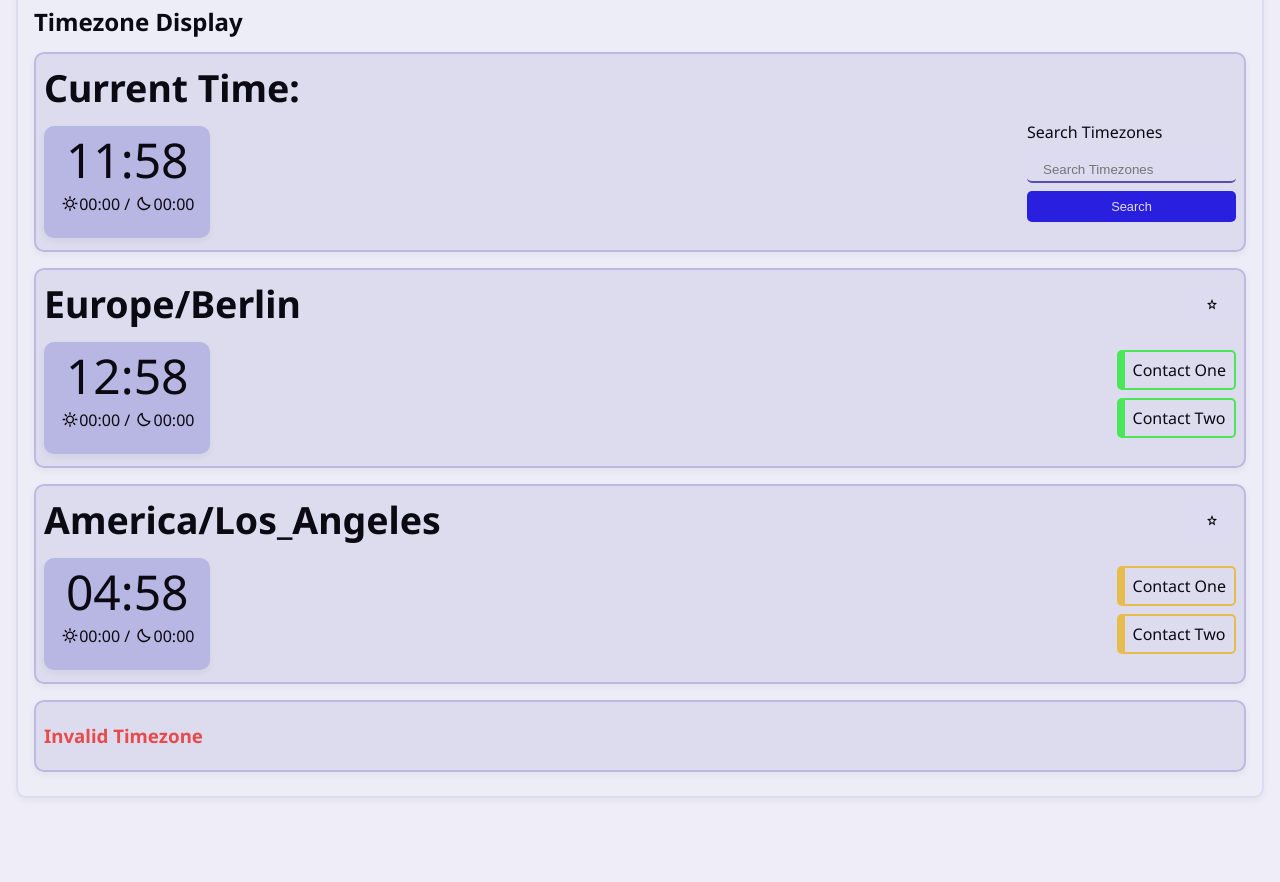
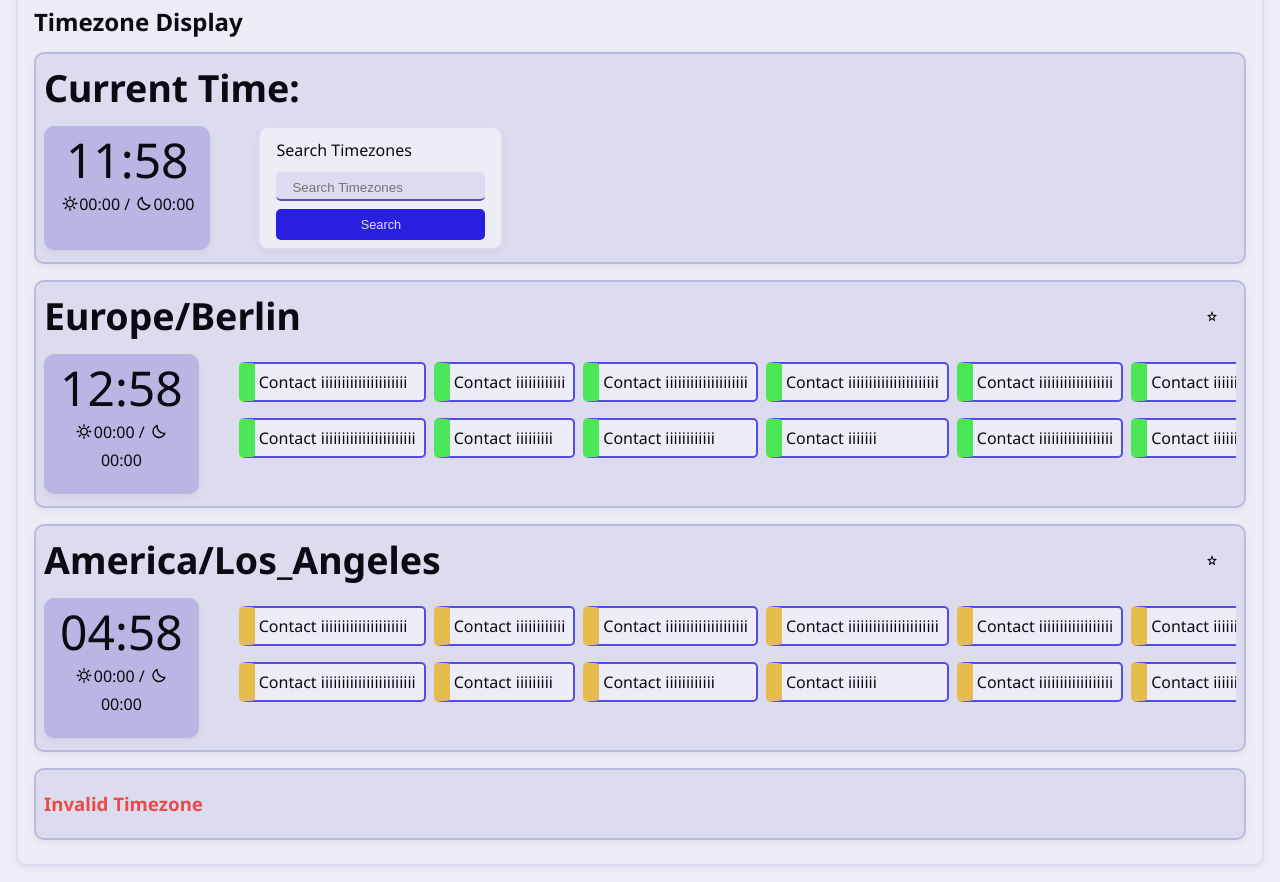
Before and after one commit to CMSC-495-7383-Group-3/timezone-webapp, a React (Vite) app in the folder frontend/: page /test in a window 1280 px wide. Shown: the part 970-1852 px from the top of the page. Before the commit the page ends 1784 px from the top, so only its background shows below. Built offline with nearby package versions, Linux system fonts and the light colour scheme; a web font is replaced by a local one.

Commit message:
Small CSS Improvements to New Components

```diff
--- a/frontend/src/components/LocalTimeDisplay.tsx
+++ b/frontend/src/components/LocalTimeDisplay.tsx
@@ -22,7 +22,7 @@ export default function LocalTimeDisplay() {
   }
 
   return (
-    <div className="container secondary timezone-display">
+    <div className="container secondary current-time-display">
       <div className="title">
         <h3>Current Time:</h3>
       </div>
@@ -42,7 +42,7 @@ export default function LocalTimeDisplay() {
             00:00
           </p>
         </div>
-        <div className="search">
+        <div className="container primary search">
           <form onSubmit={onSearchSubmit}>
             <label htmlFor="query">Search Timezones</label>
             <input
--- a/frontend/src/components/TestComponent.tsx
+++ b/frontend/src/components/TestComponent.tsx
@@ -4,21 +4,23 @@ import "./testComponent.scss"
 import TimezoneDisplay from "./TimezoneDisplay"
 import viteLogo from "/vite.svg"
 
+function generateDebugContacts(count: number): Contact[] {
+  const result: Contact[] = []
+
+  for (let i = 0; i < count; i++) {
+    result.push({
+      id: i.toString(),
+      name: "Contact " + "i".repeat(Math.random() * 25),
+      timeZone: "none",
+      notes: "note",
+    })
+  }
+
+  return result
+}
+
 export default function TestComponent() {
-  const testContacts: Contact[] = [
-    {
-      id: "0",
-      name: "Contact One",
-      timeZone: "none",
-      notes: "Note",
-    },
-    {
-      id: "1",
-      name: "Contact Two",
-      timeZone: "none",
-      notes: "Note",
-    },
-  ]
+  const testContacts: Contact[] = generateDebugContacts(300)
 
   return (
     <div className="test-component">
--- a/frontend/src/components/contactListItem.scss
+++ b/frontend/src/components/contactListItem.scss
@@ -2,19 +2,22 @@
 
 .contact-list-item {
   border: 2px solid var(--accent-400);
-  border-left-width: 8px;
+  border-left-width: 1rem;
   margin-bottom: globals.$space-xs;
   border-radius: globals.$corner-rounding-small;
 
-  padding: globals.$space-xxs globals.$space-xs;
+  padding: globals.$space-xxs globals.$space-xs globals.$space-xxs
+    globals.$space-xxs;
+
+  background-color: var(--secondary-50);
 
   &.not-available {
-    border-color: var(--accent-red);
+    border-left-color: var(--accent-red);
   }
   &.maybe-available {
-    border-color: var(--accent-yellow);
+    border-left-color: var(--accent-yellow);
   }
   &.available {
-    border-color: var(--accent-green);
+    border-left-color: var(--accent-green);
   }
 }
--- a/frontend/src/components/localTimeDisplay.scss
+++ b/frontend/src/components/localTimeDisplay.scss
@@ -1,6 +1,6 @@
 @use "../globals.scss";
 
-.timezone-display {
+.current-time-display {
   .title {
     display: flex;
     justify-content: space-between;
@@ -11,7 +11,8 @@
   }
   .primary {
     display: flex;
-    justify-content: space-between;
+    justify-content: flex-start;
+    align-items: stretch;
     flex-direction: row;
 
     .time {
@@ -41,6 +42,8 @@
     }
 
     .search {
+      margin: globals.$space-xs 0 globals.$space-xs globals.$space-xxl;
+
       form {
         display: flex;
         flex-direction: column;
--- a/frontend/src/components/timeZoneDisplay.scss
+++ b/frontend/src/components/timeZoneDisplay.scss
@@ -15,7 +15,8 @@
   }
   .primary {
     display: flex;
-    justify-content: space-between;
+    justify-content: flex-start;
+    align-items: stretch;
     flex-direction: row;
 
     .time {
@@ -46,6 +47,14 @@
 
     .contacts-list {
       list-style: none;
+      display: flex;
+      flex-direction: column;
+      flex-wrap: wrap;
+
+      max-height: 8rem;
+      width: 100%;
+      overflow-y: scroll;
+      gap: globals.$space-xs;
     }
   }
 }
```
